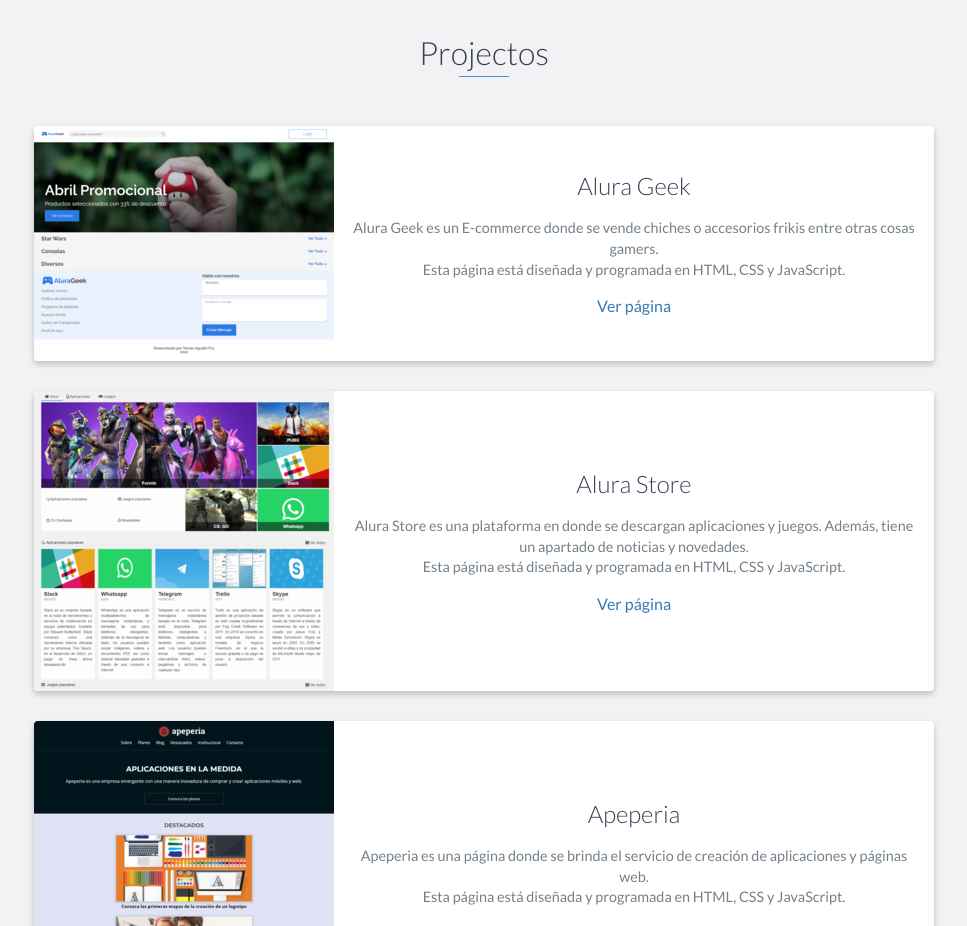
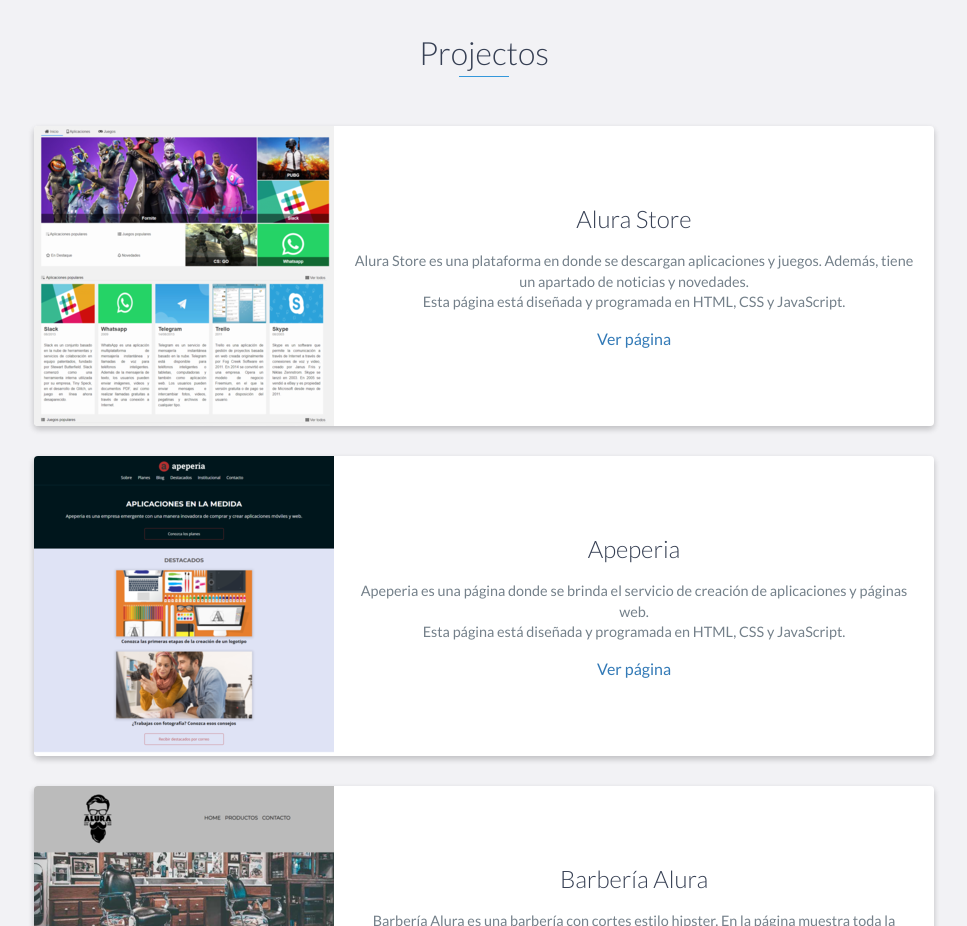
Before and after one commit to tomasfriz/Porfolio-Web, a website: page index.html in a window 1280 px wide. Shown: the part 2780-3706 px from the top of the page, without its empty margins (156-1123 px from the left). Drawn offline with nearby package versions, Linux system fonts and the light colour scheme.

Commit message:
corrección de errores

```diff
--- a/index.html
+++ b/index.html
@@ -187,24 +187,6 @@
         <h2 class="heading">Projectos</h2>
         <div class="container">
             <div class="row">
-                <div class="project shadow-large">
-                    <div class="project-image">
-                        <img src="images/Alura-Geek.png" alt="Vista previa de la página" />
-                    </div>
-                    <!-- End .project-image -->
-                    <div class="project-info">
-                        <h3>Alura Geek</h3>
-                        <p>
-                            Alura Geek es un E-commerce donde se vende chiches o accesorios frikis entre otras cosas
-                            gamers. <br>
-                            Esta página está diseñada y programada en HTML, CSS y JavaScript.
-                        </p>
-                        <a href="https://tomasfriz.github.io/Desafio-Oracle-ONE---Front-End---E-commerce/"
-                            target="_blank">Ver página</a>
-                    </div>
-                    <!-- End .project-info -->
-                </div>
-
                 <div class="project shadow-large">
                     <div class="project-image">
                         <img src="images/Alura-Store.png" alt="Vista previa de la página" />
```
